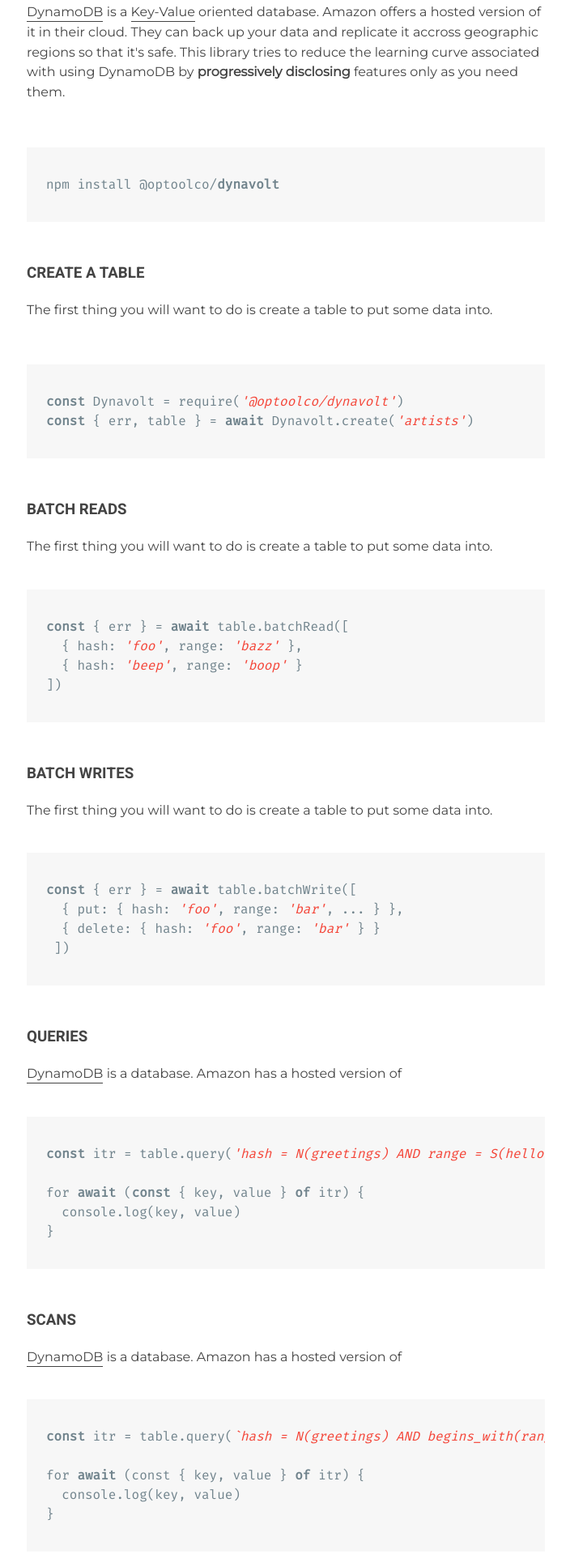
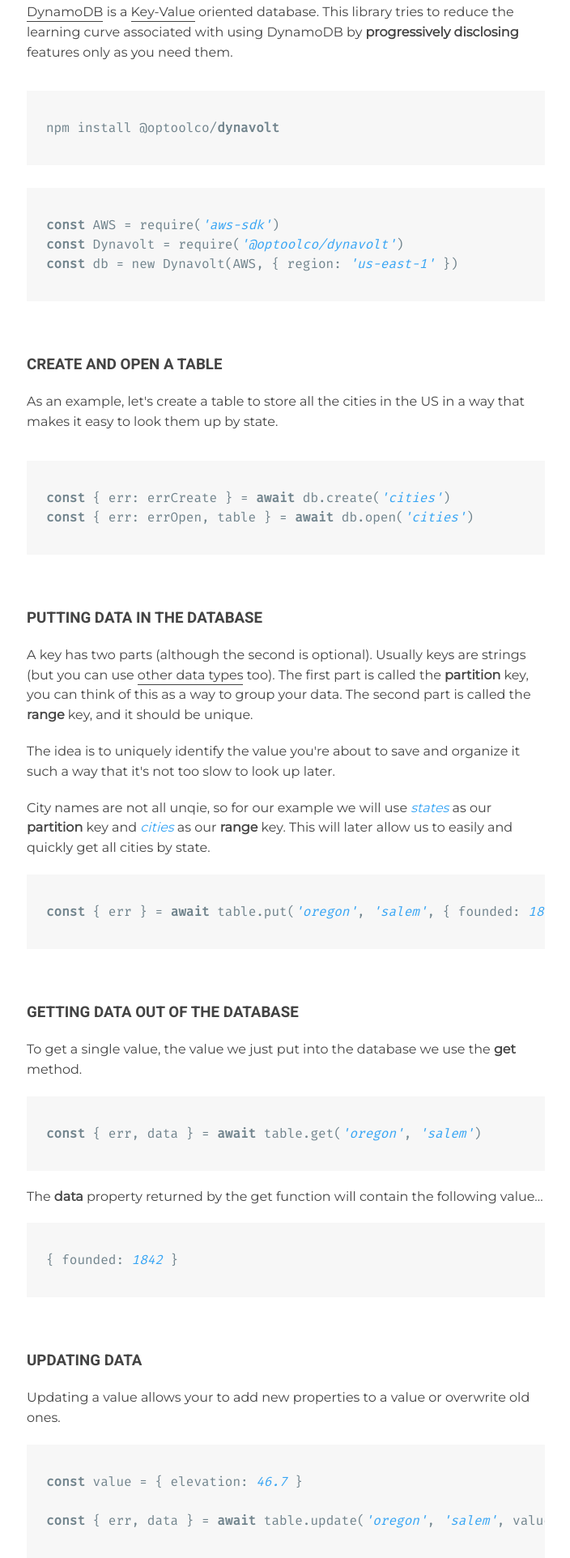
Before and after one commit to socketsupply/dynavolt, a website: page docs/index.html in a window 1280 px wide. Shown: the part 876-2800 px from the top of the page at 81% size, without its empty margins (287-991 px from the left). Drawn offline with Linux system fonts and the light colour scheme.

Commit message:
update docs, cleanup methods to match

```diff
--- a/docs/index.html
+++ b/docs/index.html
@@ -34,6 +34,10 @@
         border-top: 4px solid;
       }
 
+      h3 {
+        margin-top: 64px;
+      }
+
       header {
         height: 100%;
         width: 100%;
@@ -41,7 +45,7 @@
 
       header .centered {
         position: absolute;
-        top: 45%;
+        top: 43%;
         left: 50%;
         transform: translate(-50%, -50%) rotate(-2deg);
       }
@@ -58,8 +62,12 @@
         margin: 0;
       }
 
+      main {
+        padding-bottom: 150px;
+      }
+
       main p {
-        margin: 20px 0 40px;
+        margin: 20px 0;
         line-height: 1.55em;
       }
 
@@ -73,8 +81,8 @@
         line-height: 1.5;
       }
 
-      code i {
-        color: #f44336;
+      i {
+        color: #36a4f4;
       }
 
       a {
@@ -104,87 +112,168 @@
         <h2>Getting started</h2>
         <p>
         <a href="#">DynamoDB</a> is a <a href="#">Key-Value</a> oriented
-          database. Amazon offers a hosted version
-          of it in their cloud. They can back up your data and replicate it
-          accross geographic regions so that it's safe. This library tries
-          to reduce the learning curve associated with using DynamoDB by
-          <b>progressively disclosing</b> features only as you need them.
+          database. This library tries to reduce the learning curve associated
+          with using DynamoDB by <b>progressively disclosing</b> features only
+          as you need them.
         </p>
 
         <pre>
         <code>
 npm install @optoolco/<b>dynavolt</b>
-        </code>
-        </pre>
-
-        <h3>Create a table</h3>
-        <p>The first thing you will want to do is create a table to put some
-        data into.
+        </code></pre>
 
         <pre>
         <code>
+<b>const</b> AWS = require(<i>'aws-sdk'</i>)
 <b>const</b> Dynavolt = require(<i>'@optoolco/dynavolt'</i>)
-<b>const</b> { err, table } = <b>await</b> Dynavolt.create(<i>'artists'</i>)
-        </code>
-        </pre>
+<b>const</b> db = new Dynavolt(AWS, { region: <i>'us-east-1'</i> })
+        </code></pre>
+
+        <h3>Create and open a table</h3>
+        <p>As an example, let's create a table to store all the cities in the US
+        in a way that makes it easy to look them up by state.
+        </p>
+        <pre>
+        <code>
+<b>const</b> { err: errCreate } = <b>await</b> db.create(<i>'cities'</i>)
+<b>const</b> { err: errOpen, table } = <b>await</b> db.open(<i>'cities'</i>)
+        </code></pre>
+      </section>
+
+      <section>
+        <h3>Putting data in the database</h3>
+        <p>
+        A key has two parts (although the second is optional). Usually keys are
+        strings (but you can use <a href="#">other data types</a> too). The
+        first part is called the <b>partition</b> key, you can think of this as
+        a way to group your data. The second part is called the <b>range</b>
+        key, and it should be unique.
+
+        <p>
+        The idea is to uniquely identify the value you're about to save
+        and organize it such a way that it's not too slow to look up later.
+
+        <p>
+        City names are not all unqie, so for our example we will use <i>states
+        </i> as our <b>partition</b> key and <i>cities</i> as our
+        <b>range</b> key. This will later allow us to easily and quickly get all
+        cities by state.
+
+        </p>
+        <pre><code>
+<b>const</b> { err } = <b>await</b> table.put(<i>'oregon'</i>, <i>'salem'</i>, { founded: <i>1842</i> })
+        </code></pre>
+      </section>
+
+      <section>
+        <h3>Getting data out of the database</h3>
+        <p>
+          To get a single value, the value we just put into the database we use
+          the <b>get</b> method.
+        </p>
+        <pre><code>
+<b>const</b> { err, data } = <b>await</b> table.get(<i>'oregon'</i>, <i>'salem'</i>)
+        </code></pre>
+
+        <p>
+          The <b>data</b> property returned by the get function will contain the
+          following value...
+        </p>
+        <pre><code>
+{ founded: <i>1842</i> }
+        </code></pre>
+      </section>
+
+      <section>
+        <h3>Updating data</h3>
+        <p>
+          Updating a value allows your to add new properties to a value or
+          overwrite old ones.
+        </p>
+        <pre><code>
+<b>const</b> value = { elevation: <i>46.7</i> }
+
+<b>const</b> { err, data } = <b>await</b> table.update(<i>'oregon'</i>, <i>'salem'</i>, value)
+        </code></pre>
+
+        <p>
+          Now the key contains the following value
+        </p>
+        <pre><code>
+{ founded: <i>1842</i> elevation: <i>46.7</i> }
+        </code></pre>
+      </section>
+
+      <section>
+        <h3>Batch Writes</h3>
+        <p>
+          Putting new data in the database or deleting it is considered a write.
+          This is useful to reduce the total number of operations you do and the
+          time spent on the network.
+
+        <p>
+          Each object in the array of keys, if a value is not provided, the key
+          and the value will be deleted.
+        </p>
+        <pre><code>
+<b>const</b> { err } = <b>await</b> table.batchWrite([
+  [<i>'oregon'</i>, <i>'portland'</i>, { donuts: true }],
+  [<i>'california'</i>, <i>'san francisco'</i>]
+])
+        </code></pre>
       </section>
 
       <section>
         <h3>Batch Reads</h3>
         <p>
-          The first thing you will want to do is create a table to put some data into.
+          Produces an array of objects, each object will contain the key and
+          value.
         </p>
         <pre><code>
-<b>const</b> { err } = <b>await</b> table.batchRead([
-  { hash: <i>'foo'</i>, range: <i>'bazz'</i> },
-  { hash: <i>'beep'</i>, range: <i>'boop'</i> }
+<b>const</b> { err, values } = <b>await</b> table.batchRead([
+  [<i>'foo'</i>, <i>'bazz'</i>],
+  [<i>'beep'</i>, <i>'boop'</i>]
 ])
-      </code>
-        </pre>
-      </section>
-
-      <section>
-        <h3>Batch Writes</h3>
-        <p>
-          The first thing you will want to do is create a table to put some data into.
-        </p>
-        <pre><code>
-<b>const</b> { err } = <b>await</b> table.batchWrite([
-  { put: { hash: <i>'foo'</i>, range: <i>'bar'</i>, ... } },
-  { delete: { hash: <i>'foo'</i>, range: <i>'bar'</i> } }
- ])
-      </code>
-        </pre>
+      </code></pre>
       </section>
 
       <section>
         <h3>Queries</h3>
         <p>
-          <a href="#">DynamoDB</a> is a database. Amazon has a hosted version of
+          A query allows you to search for more than one record.
         </p>
         <pre><code>
-<b>const</b> itr = table.query(<i>'hash = N(greetings) AND range = S(hello)'</i>)
+<b>const</b> q = <i>'hash = N(oregon) AND range = begins_with(range, S(ad))'</i>
 
-for <b>await</b> (<b>const</b> { key, value } <b>of</b> itr) {
+for <b>await</b> (<b>const</b> { key, value } <b>of</b> table.query(q)) {
   console.log(key, value)
 }
-      </code>
-        </pre>
+      </code></pre>
+        <p>
+        DyanmoDB keys are sorted, so the query will
+        <p>
+      <pre><code>
+[
+  [<i>'oregon'</i>, <i>'adams'</i>, { ... }]
+  [<i>'oregon'</i>, <i>'adrian'</i>, { ... }]
+  ...
+]
+      </code></pre>
+
       </section>
 
       <section>
         <h3>Scans</h3>
         <p>
-          <a href="#">DynamoDB</a> is a database. Amazon has a hosted version of
+          When you don't know much about the records your searching for
         </p>
         <pre><code>
 <b>const</b> itr = table.query(<i>`hash = N(greetings) AND begins_with(range, S(hell))`</i>)
 
-for <b>await</b> (const { key, value } <b>of</b> itr) {
+for <b>await</b> (<b>const</b> { key, value } <b>of</b> itr) {
   console.log(key, value)
 }
-      </code>
-        </pre>
+      </code></pre>
       </section>
 
     </main>
```
Also changed, not shown: src/batch.js (+6 -23 lines), src/query.js (+7 -1 lines), test/index.js (+2 -2 lines).
